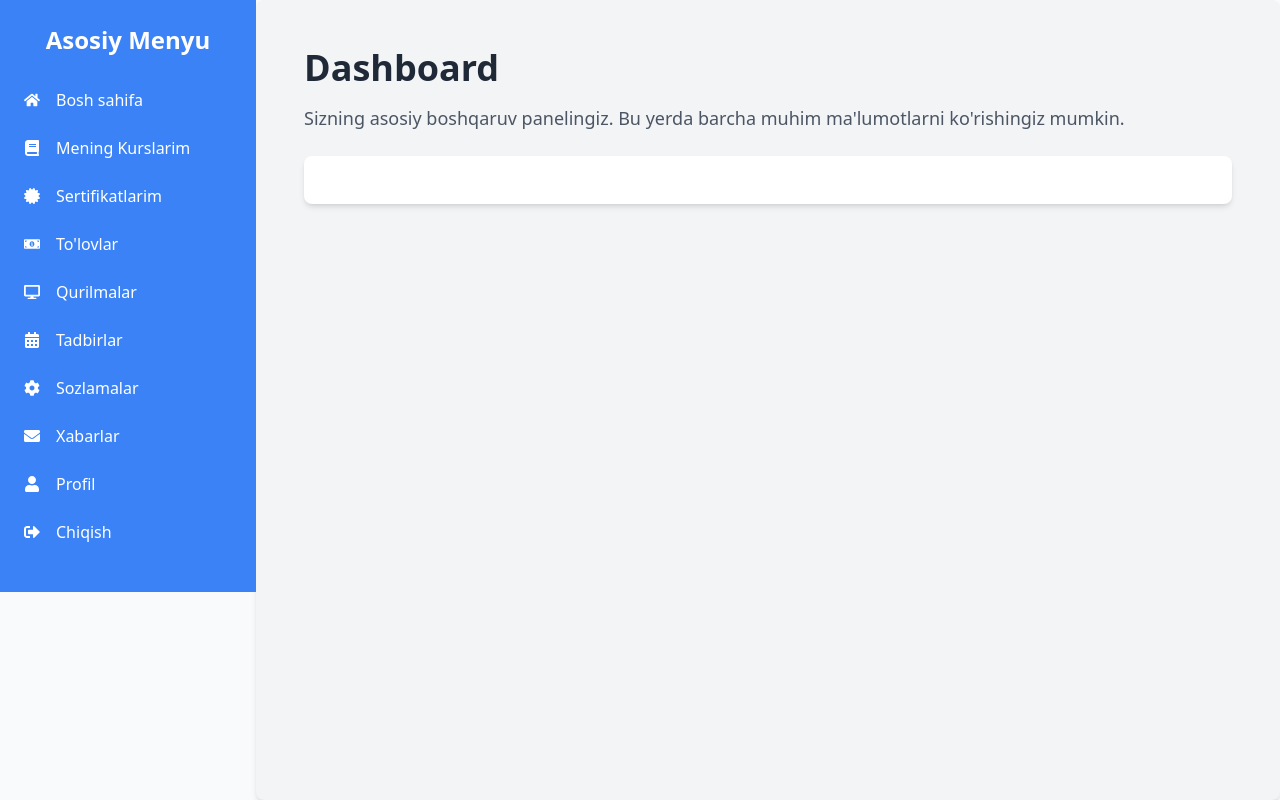
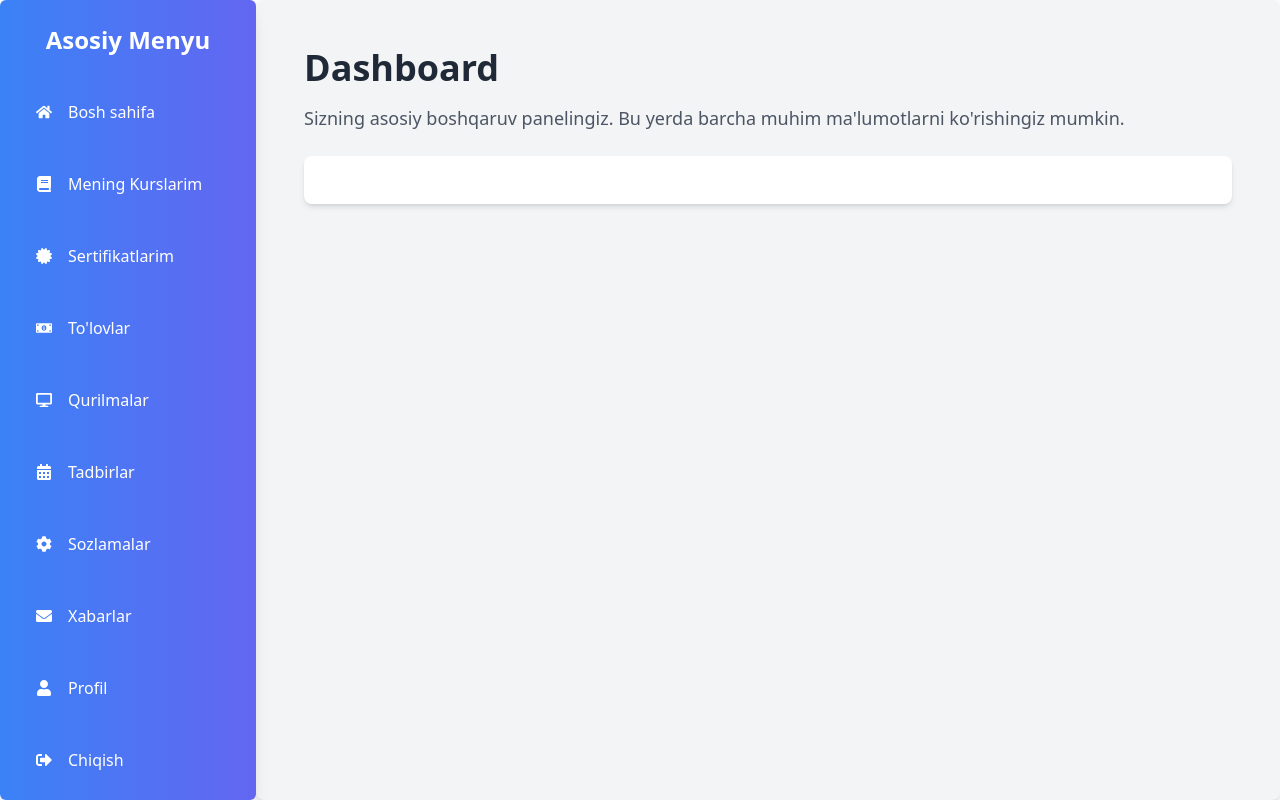
Before and after one commit to Sodiq578/OnlineMaktab2, a React (Create React App) app: page /dashboard in a window 1280 px wide. Built offline with nearby package versions, Linux system fonts and the light colour scheme.

Commit message:
O'zgartirish tavsifi

```diff
--- a/src/components/Dashboard.jsx
+++ b/src/components/Dashboard.jsx
@@ -9,7 +9,7 @@ const Dashboard = () => {
       <Sidebar />
 
       {/* Asosiy kontent */}
-      <div className="dashboard-box flex-1 p-6 sm:p-12 bg-gray-100 rounded-lg shadow-md">
+      <div className="dashboard-box flex-1 p-6 sm:p-12 bg-gray-100 rounded-lg shadow-md overflow-y-auto">
         <h1 className="text-4xl font-bold text-gray-800 mb-4">Dashboard</h1>
         <p className="text-lg text-gray-600 mb-6">Sizning asosiy boshqaruv panelingiz. Bu yerda barcha muhim ma'lumotlarni ko'rishingiz mumkin.</p>
 
--- /dev/null
+++ b/src/components/Sidebar.css
@@ -0,0 +1,30 @@
+/* Sidebar uchun umumiy stil */
+.hidden-sm-block {
+    overflow-y: auto;
+    height: 100%;
+  }
+
+  /* Kichik skrol yaratish */
+  .hidden-sm-block::-webkit-scrollbar {
+    width: 5px;  /* Skrolning kengligini kichiklashtirish */
+  }
+
+  .hidden-sm-block::-webkit-scrollbar-track {
+    background: #f1f1f1; /* Skrol yo'lining fon rangi */
+    border-radius: 10px;
+  }
+
+  .hidden-sm-block::-webkit-scrollbar-thumb {
+    background-color: #888; /* Skrol bo'lagining rangi */
+    border-radius: 10px;
+  }
+
+  .hidden-sm-block::-webkit-scrollbar-thumb:hover {
+    background-color: #555; /* Hover holatidagi skrol bo'lagi */
+  }
+
+  /* Bu kod mobil versiyada skrolni kichik qiladi */
+  .sm\\:hidden {
+    overflow-y: auto; /* Skrolni ko'rsatish */
+    height: 100%; /* Sidebarni to'liq bo'shliqni egallash */
+  }
--- a/src/components/Sidebar.jsx
+++ b/src/components/Sidebar.jsx
@@ -1,6 +1,7 @@
 import React, { useState } from 'react';
 import { Link } from 'react-router-dom';
 import { FaHome, FaBook, FaCertificate, FaMoneyBillAlt, FaDesktop, FaCalendarAlt, FaCog, FaSignOutAlt, FaEnvelope, FaUser, FaBars } from 'react-icons/fa';
+import './Sidebar.css';
 
 const Sidebar = () => {
   const [isOpen, setIsOpen] = useState(false); // Sidebarni ochish va yopish uchun holat
@@ -12,100 +13,100 @@ const Sidebar = () => {
   return (
     <div className="relative">
       {/* Burger menu button */}
-      <div className="sidebar-box sm:hidden flex items-center justify-between p-4 bg-blue-500 text-white absolute left-0 top-0">
+      <div className="sidebar-box sm:hidden flex items-center justify-between p-4 bg-gradient-to-r from-blue-500 to-indigo-500 text-white absolute left-0 top-0 rounded-md shadow-lg">
         {/* Yashirish h2 */}
         <h2 className="text-2xl font-semibold hidden">Asosiy Menyu</h2>
         <FaBars onClick={toggleSidebar} className="text-3xl cursor-pointer" />
       </div>
 
-      {/* Sidebar (mobile) */}
+      {/* Mobile Sidebar (hidden on larger screens) */}
       <div className={`fixed inset-0 bg-gray-900 bg-opacity-50 ${isOpen ? 'block' : 'hidden'} sm:hidden`} onClick={toggleSidebar}></div>
-      <div className={`fixed top-0 left-0 bg-blue-500 text-white w-64 p-6 sm:hidden transition-all duration-300 transform ${isOpen ? 'translate-x-0' : '-translate-x-full'}`}>
-      <ul className="space-y-6">
-          <li className="hover:text-blue-300 flex items-center space-x-4">
+      <div className={`fixed top-0 left-0 bg-gradient-to-r from-blue-500 to-indigo-500 text-white w-64 p-6 sm:hidden transition-all duration-300 transform ${isOpen ? 'translate-x-0' : '-translate-x-full'} shadow-lg rounded-md`}>
+        <ul className="space-y-6">
+          <li className="hover:bg-blue-400 hover:text-white flex items-center space-x-4 p-3 rounded-md transition duration-200">
             <FaHome />
             <Link to="/dashboard/home">Bosh sahifa</Link>
           </li>
-          <li className="hover:text-blue-300 flex items-center space-x-4">
+          <li className="hover:bg-blue-400 hover:text-white flex items-center space-x-4 p-3 rounded-md transition duration-200">
             <FaBook />
             <Link to="/dashboard/my-courses">Mening Kurslarim</Link>
           </li>
-          <li className="hover:text-blue-300 flex items-center space-x-4">
+          <li className="hover:bg-blue-400 hover:text-white flex items-center space-x-4 p-3 rounded-md transition duration-200">
             <FaCertificate />
             <Link to="/dashboard/certificates">Sertifikatlarim</Link>
           </li>
-          <li className="hover:text-blue-300 flex items-center space-x-4">
+          <li className="hover:bg-blue-400 hover:text-white flex items-center space-x-4 p-3 rounded-md transition duration-200">
             <FaMoneyBillAlt />
             <Link to="/dashboard/payments">To'lovlar</Link>
           </li>
-          <li className="hover:text-blue-300 flex items-center space-x-4">
+          <li className="hover:bg-blue-400 hover:text-white flex items-center space-x-4 p-3 rounded-md transition duration-200">
             <FaDesktop />
             <Link to="/dashboard/devices">Qurilmalar</Link>
           </li>
-          <li className="hover:text-blue-300 flex items-center space-x-4">
+          <li className="hover:bg-blue-400 hover:text-white flex items-center space-x-4 p-3 rounded-md transition duration-200">
             <FaCalendarAlt />
             <Link to="/dashboard/events">Tadbirlar</Link>
           </li>
-          <li className="hover:text-blue-300 flex items-center space-x-4">
+          <li className="hover:bg-blue-400 hover:text-white flex items-center space-x-4 p-3 rounded-md transition duration-200">
             <FaCog />
             <Link to="/dashboard/settings">Sozlamalar</Link>
           </li>
-          <li className="hover:text-blue-300 flex items-center space-x-4">
+          <li className="hover:bg-blue-400 hover:text-white flex items-center space-x-4 p-3 rounded-md transition duration-200">
             <FaEnvelope />
             <Link to="/dashboard/messages">Xabarlar</Link>
           </li>
-          <li className="hover:text-blue-300 flex items-center space-x-4">
+          <li className="hover:bg-blue-400 hover:text-white flex items-center space-x-4 p-3 rounded-md transition duration-200">
             <FaUser />
             <Link to="/dashboard/profile">Profil</Link>
           </li>
-          <li className="hover:text-blue-300 flex items-center space-x-4">
+          <li className="hover:bg-blue-400 hover:text-white flex items-center space-x-4 p-3 rounded-md transition duration-200">
             <FaSignOutAlt />
             <Link to="/dashboard/logout">Chiqish</Link>
           </li>
         </ul>
       </div>
 
-      {/* Desktop Sidebar */}
-      <div className="hidden sm:block w-64 bg-blue-500 text-white p-6">
+      {/* Desktop Sidebar (visible on larger screens) */}
+      <div className="hidden sm:block w-64 bg-gradient-to-r from-blue-500 to-indigo-500 text-white p-6 h-screen overflow-y-auto shadow-lg rounded-md">
         <h2 className="text-2xl font-semibold mb-8 text-center">Asosiy Menyu</h2>
         <ul>
-          <li className="mb-6 hover:text-blue-300 flex items-center space-x-4">
+          <li className="mb-6 hover:bg-blue-400 hover:text-white flex items-center space-x-4 p-3 rounded-md transition duration-200">
             <FaHome />
             <Link to="/dashboard/home">Bosh sahifa</Link>
           </li>
-          <li className="mb-6 hover:text-blue-300 flex items-center space-x-4">
+          <li className="mb-6 hover:bg-blue-400 hover:text-white flex items-center space-x-4 p-3 rounded-md transition duration-200">
             <FaBook />
             <Link to="/dashboard/my-courses">Mening Kurslarim</Link>
           </li>
-          <li className="mb-6 hover:text-blue-300 flex items-center space-x-4">
+          <li className="mb-6 hover:bg-blue-400 hover:text-white flex items-center space-x-4 p-3 rounded-md transition duration-200">
             <FaCertificate />
             <Link to="/dashboard/certificates">Sertifikatlarim</Link>
           </li>
-          <li className="mb-6 hover:text-blue-300 flex items-center space-x-4">
+          <li className="mb-6 hover:bg-blue-400 hover:text-white flex items-center space-x-4 p-3 rounded-md transition duration-200">
             <FaMoneyBillAlt />
             <Link to="/dashboard/payments">To'lovlar</Link>
           </li>
-          <li className="mb-6 hover:text-blue-300 flex items-center space-x-4">
+          <li className="mb-6 hover:bg-blue-400 hover:text-white flex items-center space-x-4 p-3 rounded-md transition duration-200">
             <FaDesktop />
             <Link to="/dashboard/devices">Qurilmalar</Link>
           </li>
-          <li className="mb-6 hover:text-blue-300 flex items-center space-x-4">
+          <li className="mb-6 hover:bg-blue-400 hover:text-white flex items-center space-x-4 p-3 rounded-md transition duration-200">
             <FaCalendarAlt />
             <Link to="/dashboard/events">Tadbirlar</Link>
           </li>
-          <li className="mb-6 hover:text-blue-300 flex items-center space-x-4">
+          <li className="mb-6 hover:bg-blue-400 hover:text-white flex items-center space-x-4 p-3 rounded-md transition duration-200">
             <FaCog />
             <Link to="/dashboard/settings">Sozlamalar</Link>
           </li>
-          <li className="mb-6 hover:text-blue-300 flex items-center space-x-4">
+          <li className="mb-6 hover:bg-blue-400 hover:text-white flex items-center space-x-4 p-3 rounded-md transition duration-200">
             <FaEnvelope />
             <Link to="/dashboard/messages">Xabarlar</Link>
           </li>
-          <li className="mb-6 hover:text-blue-300 flex items-center space-x-4">
+          <li className="mb-6 hover:bg-blue-400 hover:text-white flex items-center space-x-4 p-3 rounded-md transition duration-200">
             <FaUser />
             <Link to="/dashboard/profile">Profil</Link>
           </li>
-          <li className="mb-6 hover:text-blue-300 flex items-center space-x-4">
+          <li className="mb-6 hover:bg-blue-400 hover:text-white flex items-center space-x-4 p-3 rounded-md transition duration-200">
             <FaSignOutAlt />
             <Link to="/dashboard/logout">Chiqish</Link>
           </li>
```
Also changed, not shown: src/App.css (+34 -0 lines).
